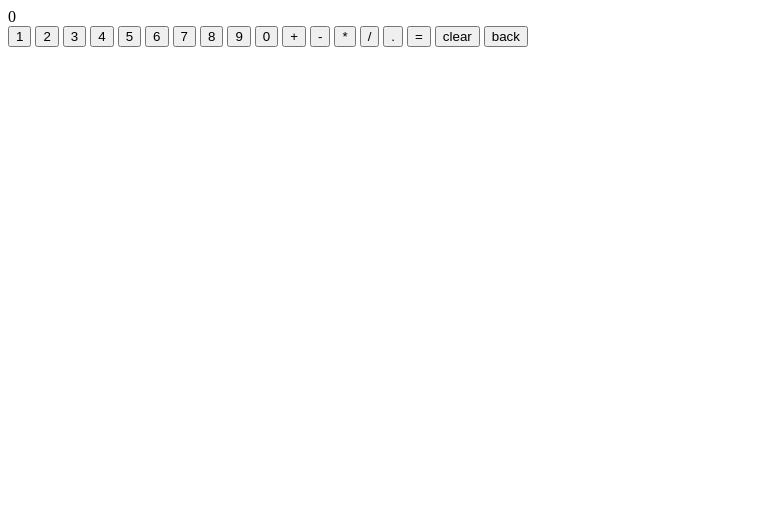
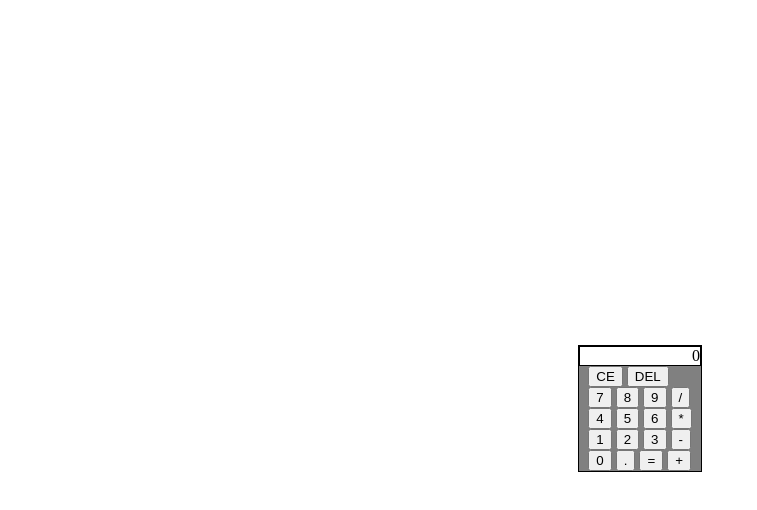
Before and after one commit to leosenff/calculator, a plain HTML site: page index.html in a window 1280 px wide. Shown: the whole page, without its empty margins (0-757 px from the left). Drawn offline with Linux system fonts and the light colour scheme.

Commit message:
Add initial styles and add new layers

```diff
--- a/index.html
+++ b/index.html
@@ -7,28 +7,45 @@
     <link rel="stylesheet" href="styles.css">
 </head>
 <body>
-    <div class ="top-display"></div>
+    <div class="calculator">
     <div class="display"></div>
-    <div>
+    <div class="keyboard">
+        <div class="layer">
+            <button class="clear-btn">CE</button>
+            <button class="backspace">DEL</button>
+        </div>
+        <div class="layer">
+            <button class="numbers" value="7">7</button>
+            <button class="numbers" value="8">8</button>
+            <button class="numbers" value="9">9</button>
+            <button class="operator" value="/">/</button>
+        </div>
+        <div class="layer">
+            <button class="numbers" value="4">4</button>
+            <button class="numbers" value="5">5</button>
+            <button class="numbers" value="6">6</button>
+            <button class="operator" value="*">*</button>
+        </div>
+        <div class="layer">
             <button class="numbers" value="1">1</button>
             <button class="numbers" value="2">2</button>
             <button class="numbers" value="3">3</button>
-        <button class="numbers" value="4">4</button>
-        <button class="numbers" value="5">5</button>
-        <button class="numbers" value="6">6</button>
-        <button class="numbers" value="7">7</button>
-        <button class="numbers" value="8">8</button>
-        <button class="numbers" value="9">9</button>
+            <button class="operator" value="-">-</button>
+
+        </div>
+        <div class="layer">
             <button class="numbers" value="0">0</button>
-        <button class="operator" value="+">+</button>
-        <button class="operator" value="-">-</button>
-        <button class="operator" value="*">*</button>
-        <button class="operator" value="/">/</button>
             <button class="decimal" value=".">.</button>
             <button class="equals" value="=">=</button>
-        <button class="clear-btn">clear</button>
-        <button class="backspace">back</button>
+            <button class="operator" value="+">+</button>
+        </div>
 
+
+
+
+
+
+    </div>
     </div>
     <script src="script.js"></script>
 </body>
--- a/styles.css
+++ b/styles.css
@@ -0,0 +1,28 @@
+body{
+    min-height: 100vh;
+    display: flex;
+    justify-content: center;
+    align-items: center;
+  }
+
+.calculator {
+    display: flex;
+    flex-direction: column;
+    justify-content: center;
+    align-items: center;
+    background-color: grey;
+    border: 1px solid black;
+
+}
+
+.display {
+    border: 1px solid black;
+    background: white;
+    width: 120px;
+    height: 18px;
+    text-align: end;
+}
+
+.keyboard{
+
+}
```
Lines whose indentation alone changed are shown as unchanged.
